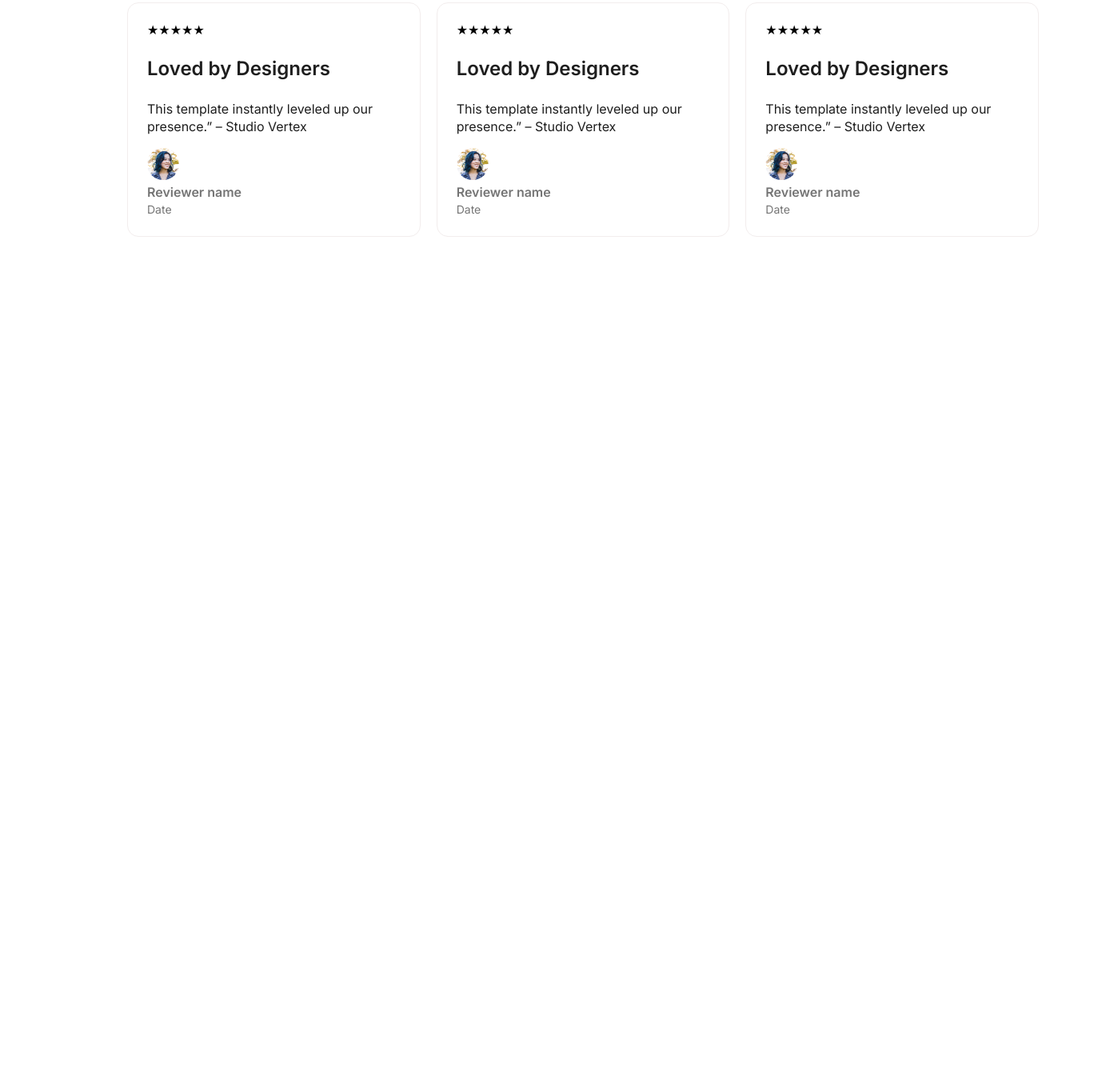
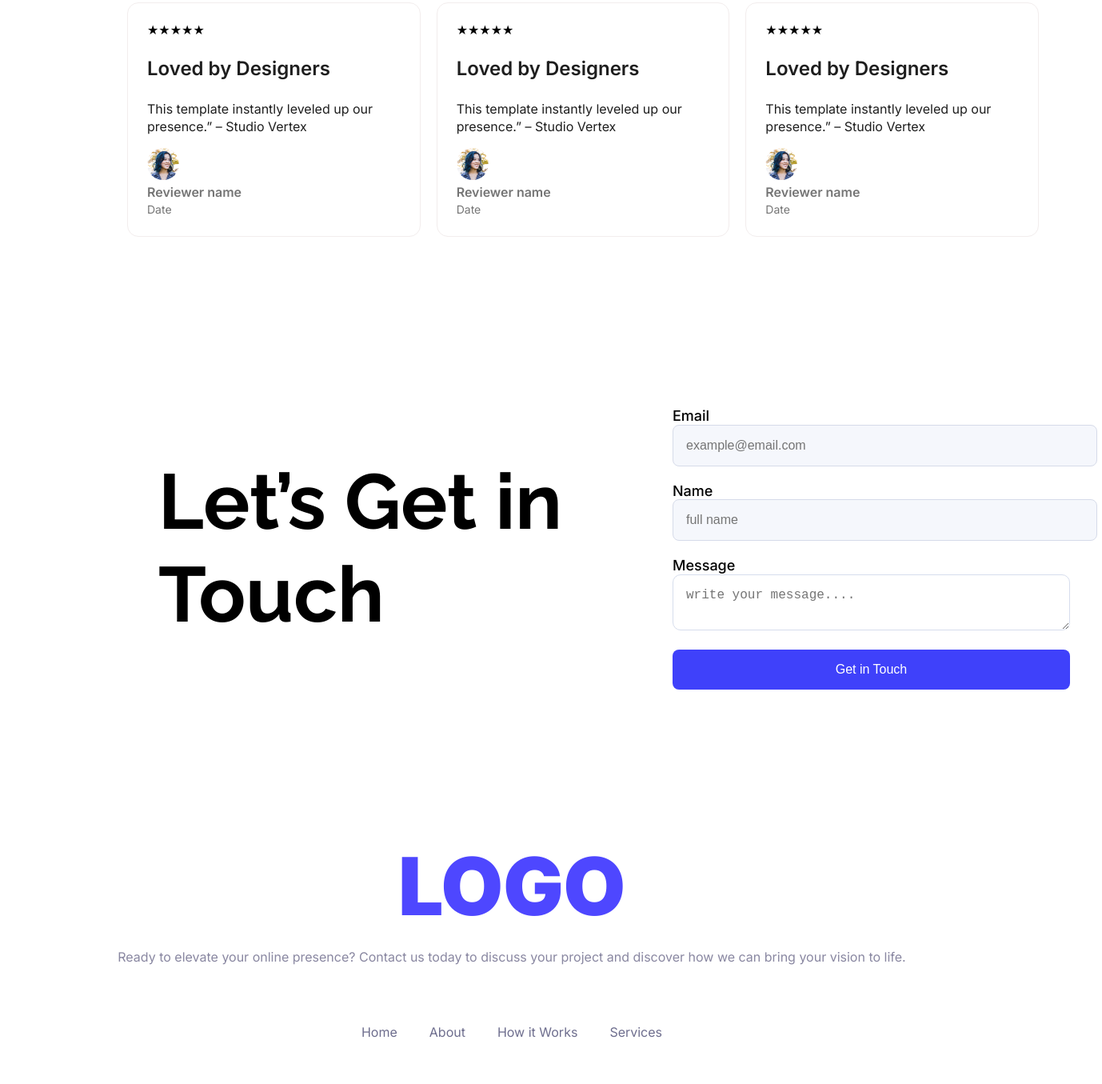
Before and after one commit to royshanto71/B12A01-landing-launchpad, a plain HTML site: page index.html in a window 1280 px wide. Shown: the part 1773-3128 px from the top of the page at 80% size, 1378 px wide, since content can reach past the window. Before the commit the page ends 2171 px from the top, so only its background shows below. Drawn offline with Linux system fonts and the light colour scheme.

Commit message:
Add contact section with form and footer enhancements

```diff
--- a/index.html
+++ b/index.html
@@ -94,12 +94,42 @@
             </div>
         </section>
 
+        <section class="lets-get-in-touch-section">
+            <div class="container">
+                <div class="contact-heading">Let’s Get in<br>Touch</div>
+
+                <form class="contact-form">
+                    <label for="email">Email</label>
+                    <input type="email" id="email" placeholder="example@email.com">
+
+                    <label for="name">Name</label>
+                    <input type="text" id="name" placeholder="full name">
+
+                    <label for="message">Message</label>
+                    <textarea id="message" placeholder="write your message...."></textarea>
+
+                    <button type="submit">Get in Touch</button>
+                </form>
+            </div>
+        </section>
 
     </main>
 
     <footer>
+        <div class="footer-container">
+            <div class="footer-logo">LOGO</div>
 
+            <p class="footer-description">
+                Ready to elevate your online presence? Contact us today to discuss your project and discover how we can bring your vision to life.
+            </p>
+
+            <nav class="footer-nav">
+                <a href="#">Home</a>
+                <a href="#">About</a>
+                <a href="#">How it Works</a>
+                <a href="#">Services</a>
+            </nav>
+        </div>
     </footer>
-
 </body>
 </html>
--- a/styles.css
+++ b/styles.css
@@ -198,3 +198,116 @@ header {
     gap: 20px;
     padding: 0px;
 }
+
+.container {
+    width: 1140px;
+    display: flex;
+    justify-content: space-between;
+    align-items: center;
+    padding: 40px;
+    }
+
+.contact-heading {
+    color: rgb(0, 0, 0);
+    font-family: Raleway;
+    font-size: 97px;
+    font-weight: 700;
+    line-height: 120%;
+    letter-spacing: 0%;
+    text-align: left;
+}
+
+.contact-form {
+    width: 497px;
+    background-color: #ffffff;
+    border-radius: 8px;
+}
+
+.contact-form label {
+    color: rgb(0, 0, 0);
+    font-family: Inter;
+    font-size: 18px;
+    font-weight: 500;
+    line-height: 120%;
+    letter-spacing: 0%;
+    text-align: left;
+}
+
+.contact-form input, .contact-form textarea {
+    width: 100%;
+    padding: 16px;
+    margin-bottom: 20px;
+    border-radius: 8px;
+    border: 1px solid #d6dbe9;
+    font-size: 16px;
+    background-color: #f5f7fc;
+    color: #000;
+}
+
+.contact-form textarea {
+    box-sizing: border-box;
+    border: 1px solid rgb(214, 221, 237);
+    border-radius: 10px;
+    background: rgb(255, 255, 255);
+}
+
+.contact-form button {
+    width: 100%;
+    padding: 16px;
+    background-color: #3f41fa;
+    color: #fff;
+    border: none;
+    border-radius: 8px;
+    font-size: 16px;
+}
+
+.lets-get-in-touch-section {
+    margin: 92px 150px 14px 150px;
+    padding: 71px 0;
+}
+
+
+footer {
+    text-align: center;
+    padding: 60px 20px 40px;
+    background-color: #fff;
+}
+
+.footer-logo {
+    color: rgb(78, 71, 255);
+    font-family: Inter;
+    font-size: 100px;
+    font-weight: 900;
+    line-height: 121px;
+    letter-spacing: 0%;
+    text-align: center;
+}
+
+.footer-description {
+    color: rgb(137, 135, 161);
+    font-family: Inter;
+    font-size: 16px;
+    font-weight: 400;
+    line-height: 150%;
+    letter-spacing: 0%;
+    text-align: center;
+}
+
+.footer-nav {
+    display: flex;
+    justify-content: center;
+    gap: 40px;
+    color: rgb(137, 135, 161);
+    font-family: Inter;
+    font-size: 16px;
+    font-weight: 400;
+    line-height: 150%;
+    letter-spacing: 0%;
+    text-align: center;
+    margin-top: 20px;
+}
+
+.footer-nav a {
+    text-decoration: none;
+    color: #6e6e8e;
+}
```
